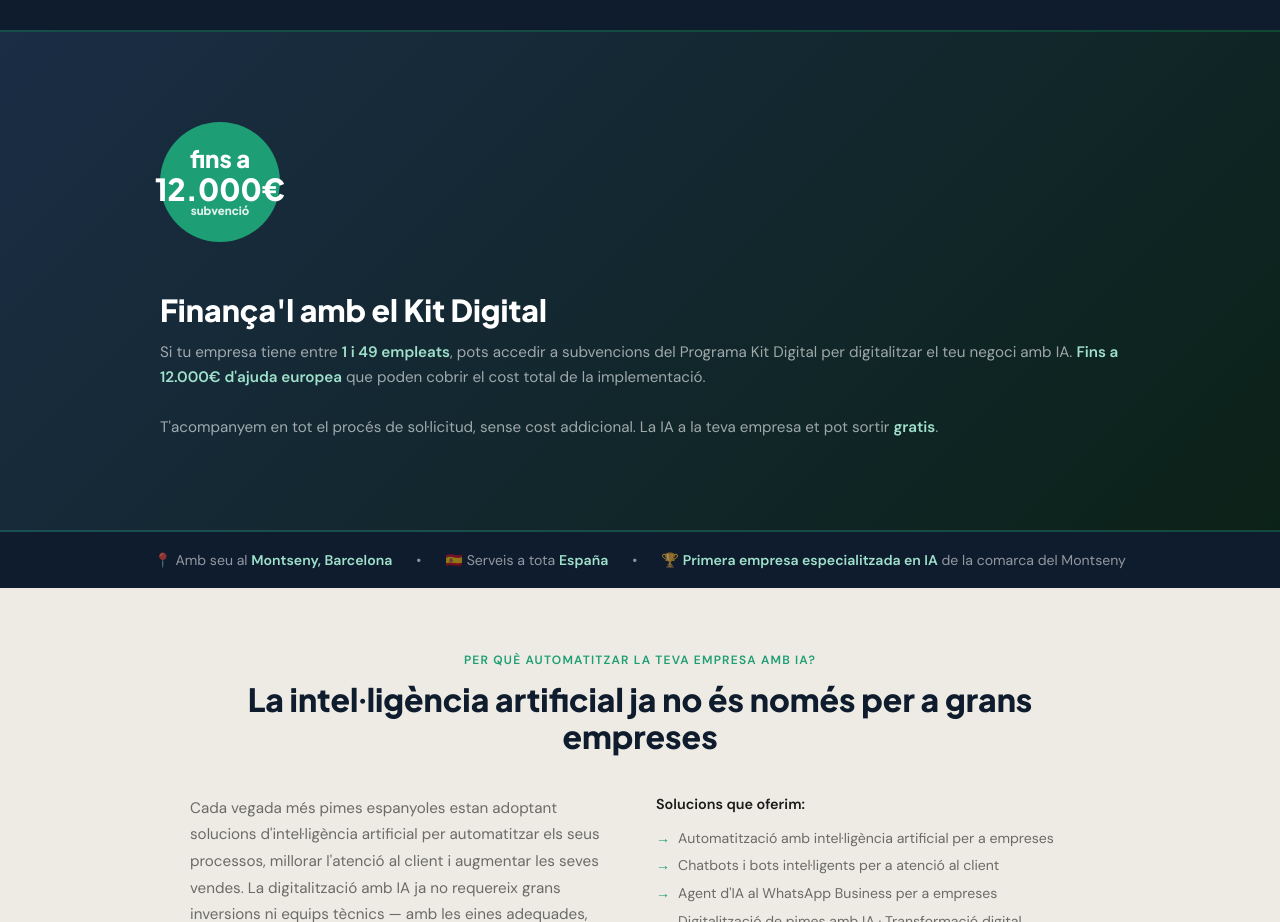
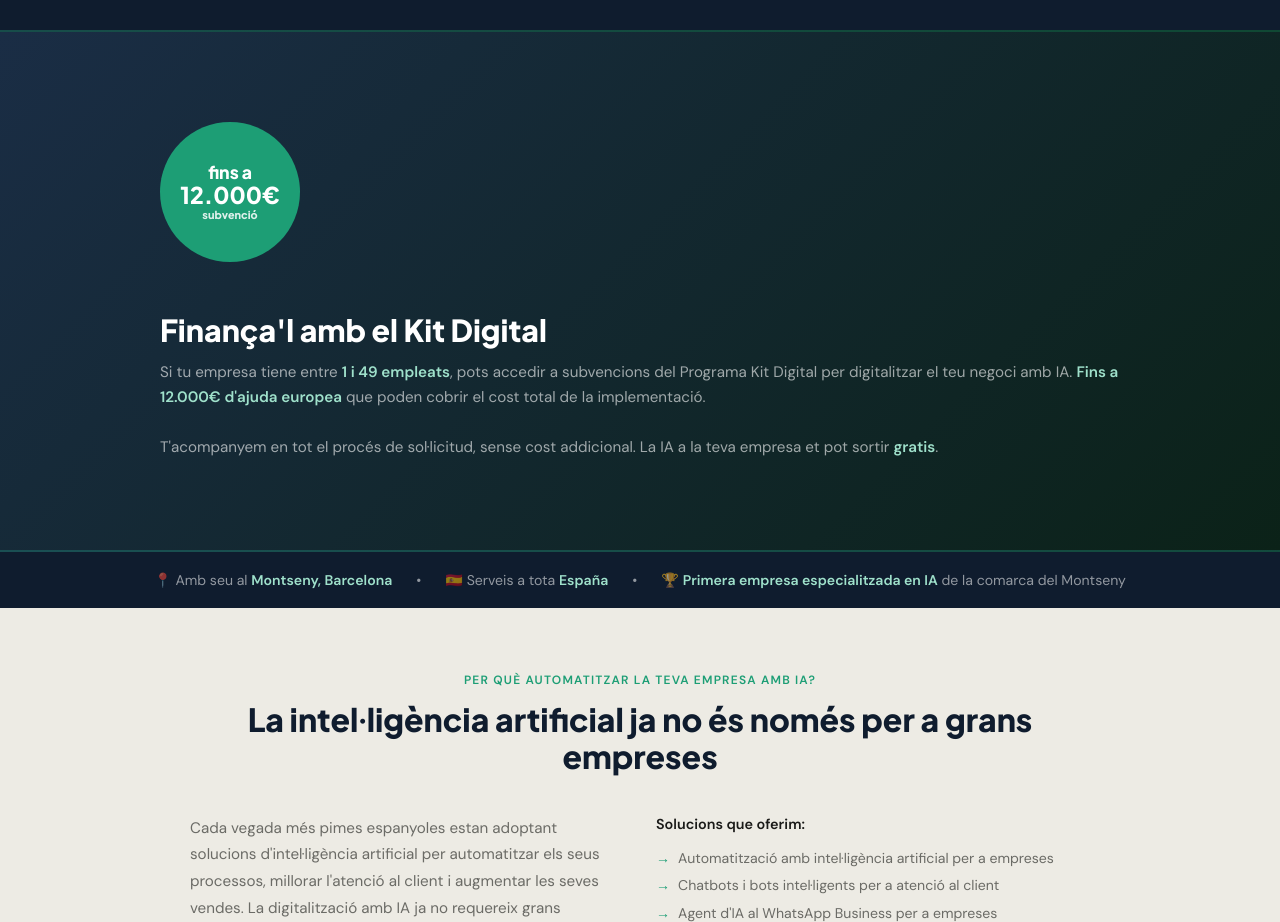
Before and after one commit to sanaconsultia/sanaconsultia, a plain HTML site: page index.html in a window 1280 px wide. Shown: the part 4640-5562 px from the top of the page. Drawn offline with Linux system fonts and the light colour scheme.

Commit message:
Ajusta el círculo del Kit Digital para que el texto 12.000€ quepa dentro

```diff
--- a/index.html
+++ b/index.html
@@ -446,12 +446,13 @@
   .kit-badge {
     flex-shrink: 0;
     background: var(--green); color: #fff;
-    width: 120px; height: 120px; border-radius: 50%;
+    width: 140px; height: 140px; border-radius: 50%;
     display: flex; flex-direction: column; align-items: center; justify-content: center;
-    font-family: 'Plus Jakarta Sans', sans-serif; font-weight: 800; text-align: center; line-height: 1.1;
+    font-family: 'Plus Jakarta Sans', sans-serif; font-weight: 800; text-align: center; line-height: 1.15;
+    padding: 0 .5rem;
   }
-  .kit-badge .big { font-size: 1.5rem; }
-  .kit-badge .small { font-size: .72rem; opacity: .85; }
+  .kit-badge .big { font-size: 1.1rem; }
+  .kit-badge .small { font-size: .68rem; opacity: .85; }
   .kit-text h2 { font-family: 'Plus Jakarta Sans', sans-serif; font-size: clamp(1.4rem, 2.5vw, 1.9rem); font-weight: 800; color: #fff; margin-bottom: .7rem; }
   .kit-text p { color: rgba(255,255,255,.6); line-height: 1.65; font-size: .95rem; }
   .kit-text .highlight { color: var(--green-light); font-weight: 600; }
@@ -874,7 +875,7 @@
   <div class="kit-inner reveal">
     <div class="kit-badge">
       <div class="big"><span data-es="hasta" data-ca="fins a">fins a</span></div>
-      <div class="big" style="font-size:1.9rem">12.000€</div>
+      <div class="big" style="font-size:1.45rem">12.000€</div>
       <div class="small"><span data-es="subvención" data-ca="subvenció">subvenció</span></div>
     </div>
     <div class="kit-text">
```
